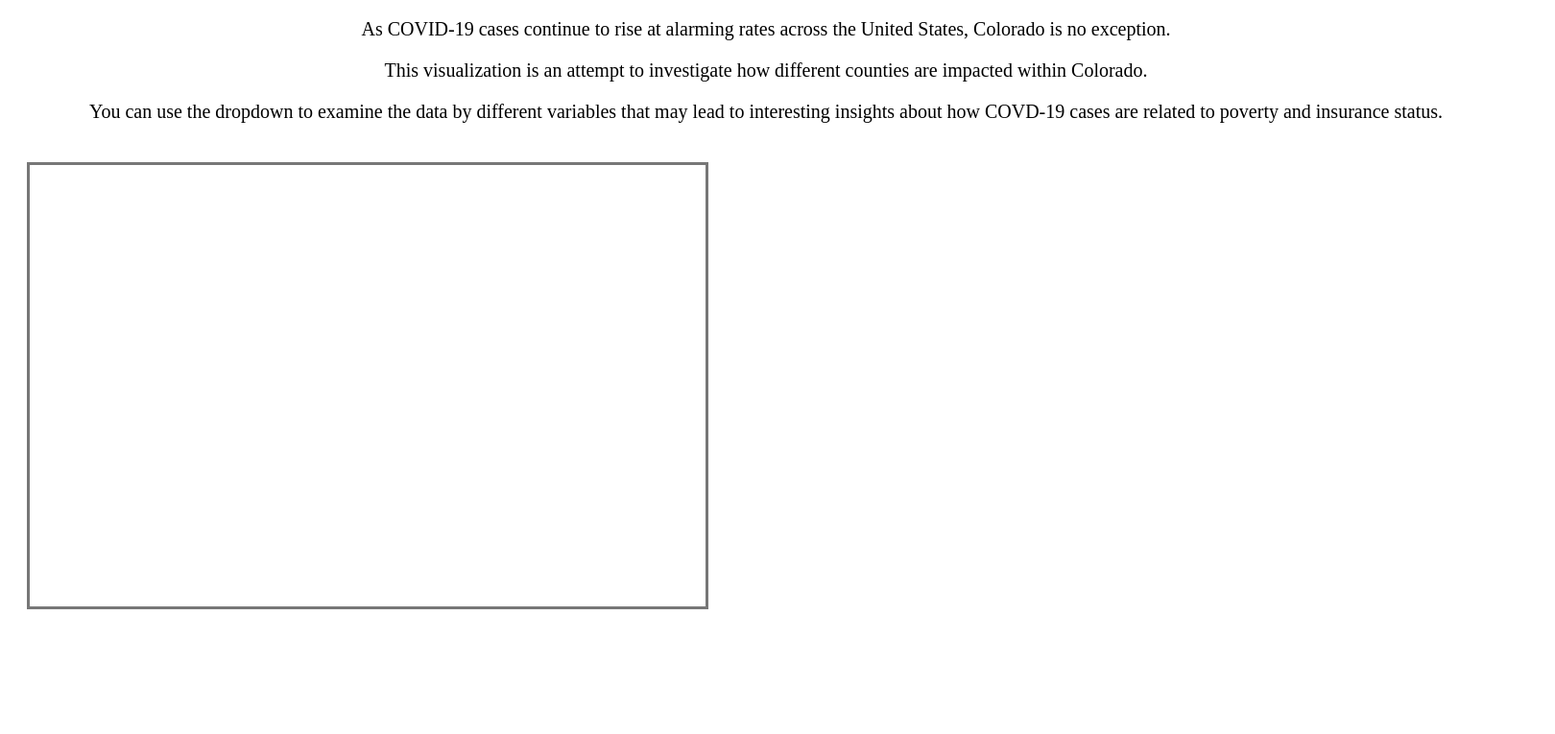
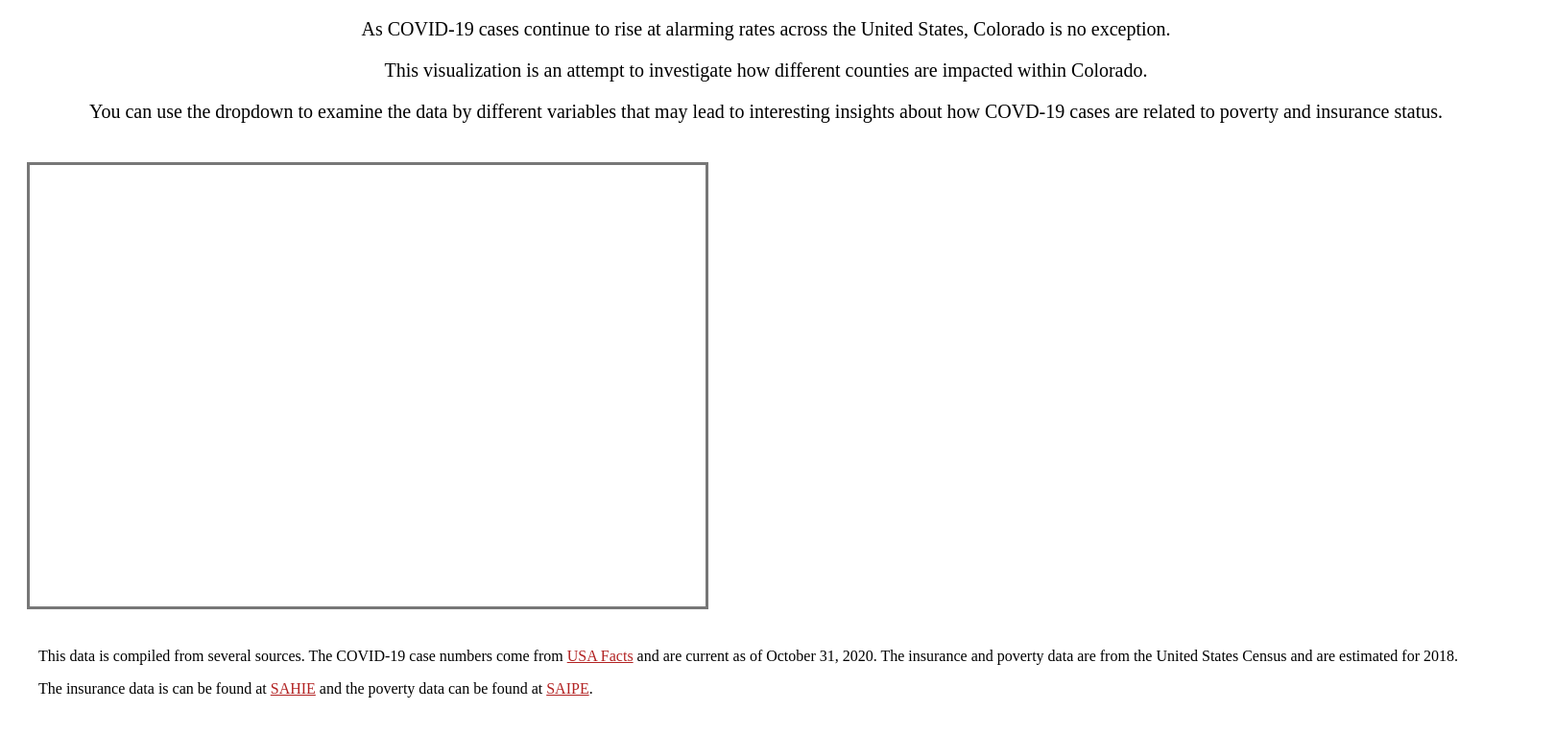
Before and after one commit to melissacrocker/my_website, a plain HTML site: page index.html in a window 1280 px wide. Shown: the part 91-856 px from the top of the page at 96% size, 1620 px wide, since content can reach past the window. Before the commit the page ends 800 px from the top, so only its background shows below. Drawn offline with Linux system fonts and the light colour scheme; no server answers.

Commit message:
cosmetic changes

```diff
--- a/css/style.css
+++ b/css/style.css
@@ -5,7 +5,7 @@
     color: #FCFFFE;
     width: 1580px;
     height: 80px;
-    }
+}
 
 h1 {
     text-align: center;
@@ -17,7 +17,7 @@ h1 {
     text-transform: capitalize;
 }
 
-#info{
+#info {
     text-align: center;
     font-size: 20px;
     width: 1580px;
@@ -25,7 +25,16 @@ h1 {
 
 }
 
-p{
+#sources {
+    position: absolute;
+    top:750px;
+    left:40px;
+    width: 1580px;
+    height: 140px;
+    font-size: 16px;
+}
+
+p {
     padding: .05px;
 
 }
@@ -55,6 +64,7 @@ p{
     font-family: "Lucida Console", Monaco, monospace;
     font-size: 1.25em;
     font-weight: bold;
+    stroke: brown;
 }
 
 .chartBackground {
@@ -118,3 +128,7 @@ option {
     display: inline-block;
     line-height: 1em;
 }
+
+a {
+  color: firebrick;
+}
--- a/index.html
+++ b/index.html
@@ -11,12 +11,16 @@
 
 	<body>
         <nav id ="nav" class="navbar navbar-inverse navbar-fixed-top">
-            <a class="navbar-brand"> <h1>COVID-19 Statistics Viewer</h1></a>
+             <h1>COVID-19 Statistics Viewer</h1>
         </nav>
         <div id="info">
             <p>As COVID-19 cases continue to rise at alarming rates across the United States, Colorado is no exception.</p> <p>This visualization is an attempt to investigate how different counties are impacted within Colorado.</p>
             <p>You can use the dropdown to examine the data by different variables that may lead to interesting insights about how COVD-19 cases are related to poverty and insurance status.</p>
         </div>
+        <nav id ="sources" class="navbar fixed-bottom">
+            <p>This data is compiled from several sources. The COVID-19 case numbers come from <a href="https://usafacts.org/visualizations/coronavirus-covid-19-spread-map/">USA Facts</a> and are current as of October 31, 2020. The insurance and poverty data are from the United States Census and are estimated for 2018.</p>
+            <p>The insurance data is can be found at <a href="https://www.census.gov/data-tools/demo/sahie/#/?s_statefips=08&s_agecat=0">SAHIE</a> and the poverty data can be found at <a href="https://www.census.gov/data-tools/demo/saipe/#/?map_geoSelector=aa_c&s_state=08">SAIPE</a>. </p>
+        </nav>
         <!--script links here-->
         <script type="text/javascript" src="lib/d3.v4.js"></script>
         <script type="text/javascript" src="lib/d3-selection.v1.js"></script>
--- a/js/main.js
+++ b/js/main.js
@@ -280,7 +280,7 @@
         var titleOption = dropdown.append("option")
             .attr("class", "titleOption")
             .attr("disabled", "true")
-            .text("Select Attribute");
+            .text("Select Variable");
 
         //add attribute name options
         var attrOptions = dropdown.selectAll("attrOptions")
```
